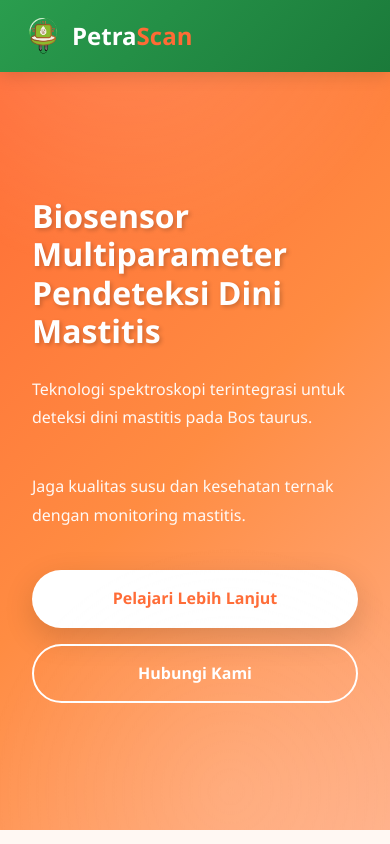
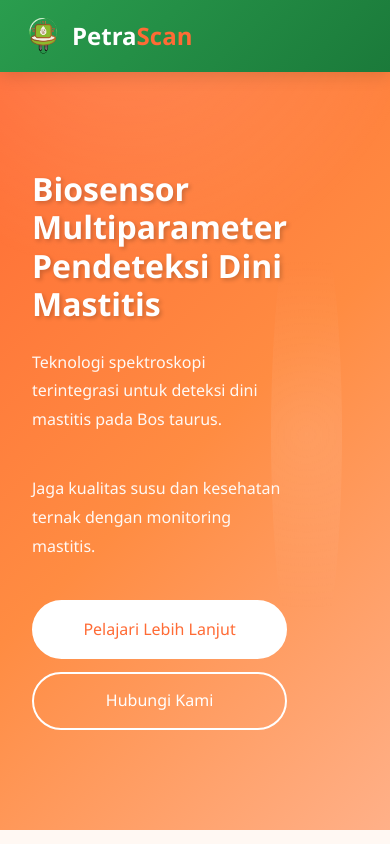
Before and after one commit to athifahari/petrascan-web, a plain HTML site: page index.html in a window 390 px wide. Shown: the top 844 px of the page. Drawn offline with Linux system fonts and the light colour scheme.

Commit message:
update hero

```diff
--- a/script.js
+++ b/script.js
@@ -57,23 +57,29 @@ document.querySelectorAll('.nav-links a').forEach(link => {
     });
 });
 
-// ===== SMOOTH SCROLLING (Diambil dari kode Anda) =====
-document.querySelectorAll('a[href^="#"]').forEach(anchor => {
-    anchor.addEventListener('click', function (e) {
-        e.preventDefault();
-        const target = document.querySelector(this.getAttribute('href'));
+// ===== FIXED SMOOTH SCROLL =====
+document.addEventListener("DOMContentLoaded", () => {
+  document.querySelectorAll('a[href^="#"]').forEach(link => {
+    link.addEventListener("click", e => {
+      const href = link.getAttribute("href");
+      if (!href || href === "#") return;
 
-        if (target) {
-            const navHeight = document.querySelector('nav').offsetHeight;
-            const targetPosition = target.offsetTop - navHeight;
+      const target = document.querySelector(href);
+      if (!target) return;
 
-            window.scrollTo({
-                top: targetPosition,
-                behavior: 'smooth'
-            });
-        }
+      e.preventDefault();
+      const nav = document.querySelector("nav");
+      const navHeight = nav ? nav.offsetHeight : 0;
+      const offsetTop = target.getBoundingClientRect().top + window.pageYOffset - navHeight;
+
+      window.scrollTo({
+        top: offsetTop,
+        behavior: "smooth"
+      });
     });
+  });
 });
+
 
 
 // ===== SCROLL ANIMATION =====
@@ -437,20 +443,6 @@ console.log('%cBiosensor Multiparameter untuk Deteksi Dini Mastitis', 'font-size
 console.log('%c© 2025 PetraScan. All rights reserved.', 'font-size: 12px; color: #6C757D;');
 
 
-// ===== EASTER EGG =====
-let clickCount = 0;
-const logo = document.querySelector('.logo');
-
-if (logo) {
-    logo.addEventListener('click', () => {
-        clickCount++;
-        if (clickCount === 5) {
-            showNotification('🎉 Selamat! Anda menemukan Easter Egg! Terima kasih telah mengeksplorasi PetraScan!', 'success');
-            clickCount = 0;
-        }
-    });
-}
-
 // ===== PRINT STYLES =====
 const printStyles = document.createElement('style');
 printStyles.media = 'print';
--- a/style.css
+++ b/style.css
@@ -146,7 +146,8 @@ nav .container {
 
 .hero::after {
     content: '';
-    position: absolute;
+    position: relative;
+    z-index: 0;
     bottom: -30%;
     left: -5%;
     width: 500px;
@@ -186,78 +187,66 @@ nav .container {
     line-height: 1.8;
 }
 
-.hero-buttons {
-    display: flex;
-    gap: 1rem;
-    flex-wrap: wrap;
-}
-
-.cta-button {
-    display: inline-block;
-    padding: 1rem 2.5rem;
-    text-decoration: none;
-    border-radius: 50px;
-    font-weight: 600;
-    font-size: 1.05rem;
-    transition: var(--transition);
-    border: 2px solid transparent;
-}
-
-.cta-button.primary {
-    background: white;
-    color: var(--primary-orange);
-    box-shadow: var(--shadow-lg);
-}
-
-.cta-button.primary:hover {
-    transform: translateY(-3px);
-    box-shadow: var(--shadow-xl);
-}
-
-.cta-button.secondary {
-    background: transparent;
-    color: white;
-    border-color: white;
-}
-
-.cta-button.secondary:hover {
-    background: white;
-    color: var(--primary-orange);
-    transform: translateY(-3px);
-}
-
 .hero-image {
     display: flex;
     justify-content: center;
     align-items: center;
 }
 
-.sensor-animation {
-    position: relative;
-    width: 300px;
-    height: 300px;
-    display: flex;
-    justify-content: center;
-    align-items: center;
+.hero-buttons {
+  display: flex;
+  justify-content: center;
+  align-items: center;
+  gap: 1rem;
+  flex-wrap: wrap; /* tombol bisa turun ke bawah */
+  margin-top: 1.5rem;
 }
 
-.sensor-circle {
-    width: 200px;
-    height: 200px;
-    background: linear-gradient(135deg, rgba(255,255,255,0.3), rgba(255,255,255,0.1));
-    border-radius: 50%;
-    border: 3px solid white;
-    box-shadow: 0 0 30px rgba(255,255,255,0.3);
-    animation: pulse 3s ease-in-out infinite;
+.cta-button {
+  padding: 0.8rem 1.8rem;
+  font-size: 1rem;
+  border-radius: 999px;
+  text-decoration: none;
+  font-weight: 500;
+  transition: all 0.3s ease;
+  text-align: center;
+  display: inline-block;
+  min-width: 150px;
 }
 
-.sensor-wave {
-    position: absolute;
-    width: 200px;
-    height: 200px;
-    border: 3px solid rgba(255,255,255,0.5);
-    border-radius: 50%;
-    animation: wave 2s ease-out infinite;
+.cta-button.primary {
+  background-color: #fff;
+  color: #ff6b35;
+  border: 2px solid #fff;
+}
+
+.cta-button.primary:hover {
+  background-color: #ff8c42;
+  color: white;
+}
+
+.cta-button.secondary {
+  background-color: transparent;
+  color: white;
+  border: 2px solid white;
+}
+
+.cta-button.secondary:hover {
+  background-color: white;
+  color: #ff6b35;
+}
+
+/* ===== Responsive untuk layar kecil (HP) ===== */
+@media (max-width: 600px) {
+  .hero-buttons {
+    flex-direction: column; /* tombol disusun vertikal */
+    gap: 0.8rem;
+  }
+
+  .cta-button {
+    width: 80%; /* tombol lebih lebar */
+    font-size: 0.95rem;
+  }
 }
 
 /* ===== SECTION TITLES ===== */
```
Also changed, not shown: index.html (+1 -1 lines).
